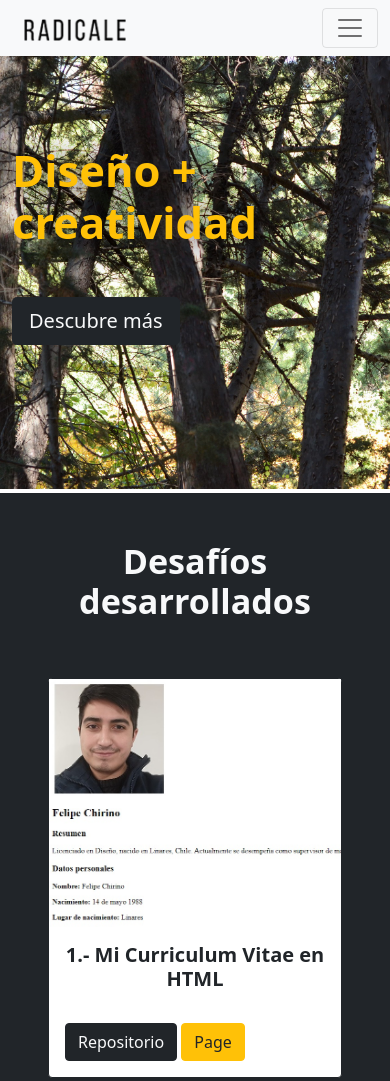
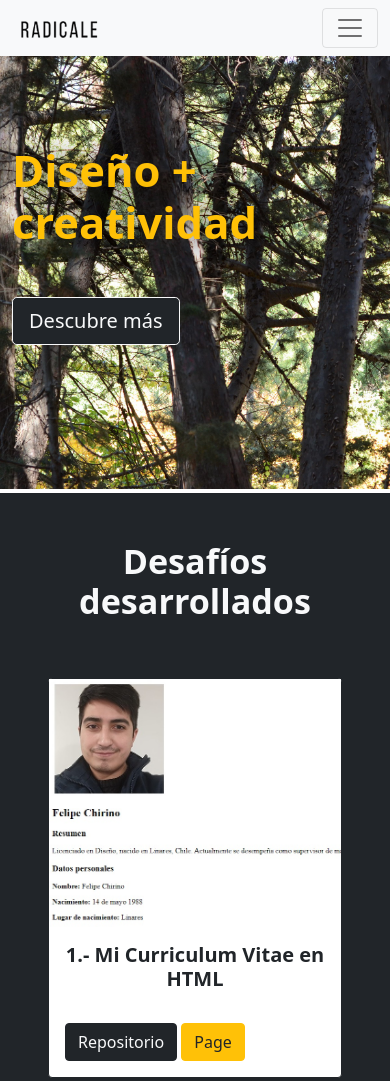
Before and after one commit to HunterChile/hunterchile.github.io, a plain HTML site: page index.html in a window 390 px wide. Shown: the top 1081 px of the page. Drawn offline with nearby package versions, Linux system fonts and the light colour scheme.

Commit message:
cambio menÃu

```diff
--- a/assets/css/style.css
+++ b/assets/css/style.css
@@ -34,7 +34,7 @@
     }
 
     .navbar-brand{
-      width: 200px;
+      width: 150px;
     }
 
   }
--- a/index.html
+++ b/index.html
@@ -29,7 +29,7 @@
                 <span class="navbar-toggler-icon"></span>
             </button>
             <div class="collapse navbar-collapse" id="navbarNav">
-                <ul class="navbar-nav ms-auto mb-3 mb-lg-3 fs-7 text-center">
+                <ul class="navbar-nav ms-auto mb-3 mb-lg-3 fs-7 text-left">
                 <li class="nav-item">
                     <a class="nav-link active" aria-current="page" href="#">Home</a>
                 </li>
@@ -58,7 +58,7 @@
                     mollitia inventore provident labore voluptatum nemo.
                 </p> -->
                 <div class="mb-5 pb-5">
-                    <button class="btn btn-lg btn-dark text-light">Descubre más</button>
+                    <button class="btn btn-lg btn-dark text-light border-light">Descubre más</button>
                 </div>
             </div>
         </div>
```
